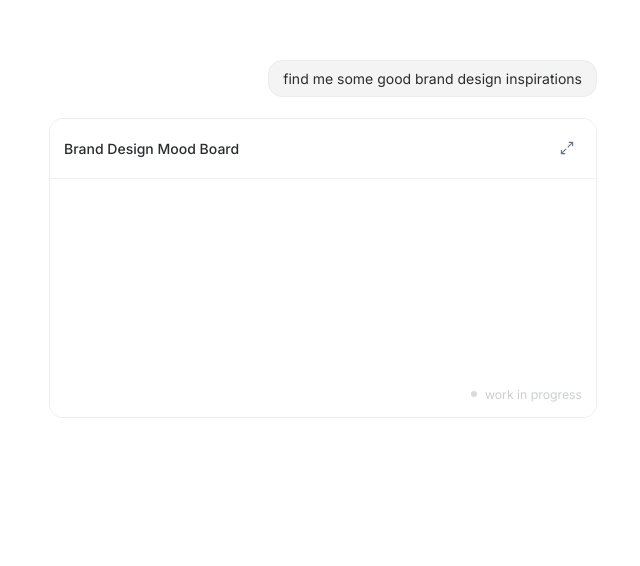
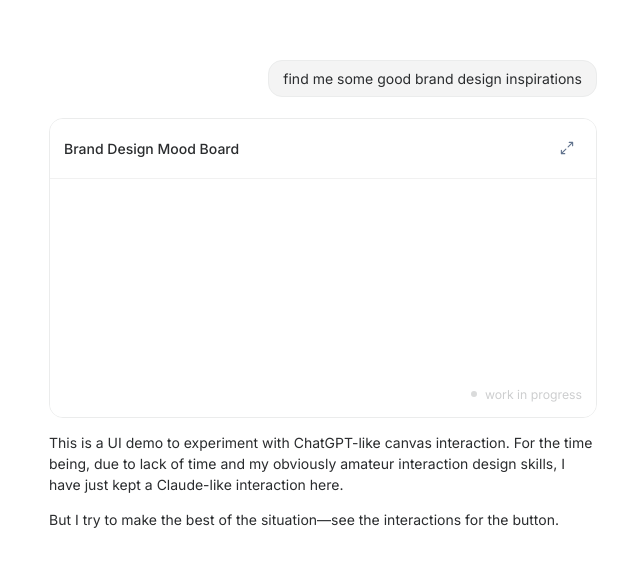
Before and after one commit to deeepsig/deeepsUI, a React (Vite) app: page / in a window 1280 px wide. Shown: the part 140-706 px from the top of the page, without its empty margins (317-957 px from the left). Built offline with nearby package versions, Linux system fonts and the light colour scheme.

Commit message:
added text component

```diff
--- a/src/components/chatResponse/ChatResponse.tsx
+++ b/src/components/chatResponse/ChatResponse.tsx
@@ -1,9 +1,18 @@
 import CanvasPreview from '../canvas/CanvasPreview';
+import TextResponse from './TextResponse';
+
+const text1 =
+  'This is a UI demo to experiment with ChatGPT-like canvas interaction. For the time being, due to lack of time and my obviously amateur interaction design skills, I have just kept a Claude-like interaction here.';
+
+const text2 =
+  'But I try to make the best of the situation—see the interactions for the button.';
 
 export default function ChatResponse() {
   return (
-    <div className="flex flex-col items-end w-full">
+    <div className="flex flex-col items-start w-full space-y-4">
       <CanvasPreview />
+      <TextResponse text={text1} />
+      <TextResponse text={text2} />
     </div>
   );
 }
--- a/src/components/chatResponse/TextResponse.tsx
+++ b/src/components/chatResponse/TextResponse.tsx
@@ -0,0 +1,11 @@
+interface TextResponseProps {
+  text?: string;
+}
+
+export default function TextResponse({ text = 'wip' }: TextResponseProps) {
+  return (
+    <div className="w-full">
+      <p className="font-inter text-[#2a2c2e]">{text}</p>
+    </div>
+  );
+}
--- a/src/examples/CanvasInteraction.tsx
+++ b/src/examples/CanvasInteraction.tsx
@@ -20,7 +20,7 @@ function CanvasLayout() {
       <div
         className={`transition-opacity duration-300 ${
           isCanvasExpanded
-            ? 'fixed left-0 top-0 w-1/2 h-full overflow-y-auto py-[25vh] bg-white z-40 opacity-80'
+            ? 'fixed left-0 top-0 w-1/3 h-full overflow-y-auto py-[25vh] bg-white z-40 opacity-80'
             : 'max-w-[576px] mx-auto opacity-100'
         }`}
       >
@@ -29,7 +29,7 @@ function CanvasLayout() {
 
       {/* Canvas panel - slides in from right */}
       <div
-        className={`fixed top-0 right-0 w-1/2 h-full z-50 transition-transform duration-300 ${
+        className={`fixed top-0 right-0 w-2/3 h-full z-50 transition-transform duration-300 ${
           isCanvasExpanded ? 'translate-x-0' : 'translate-x-full'
         }`}
       >
```
Also changed, not shown: src/data/CanvasData.ts (deleted).
